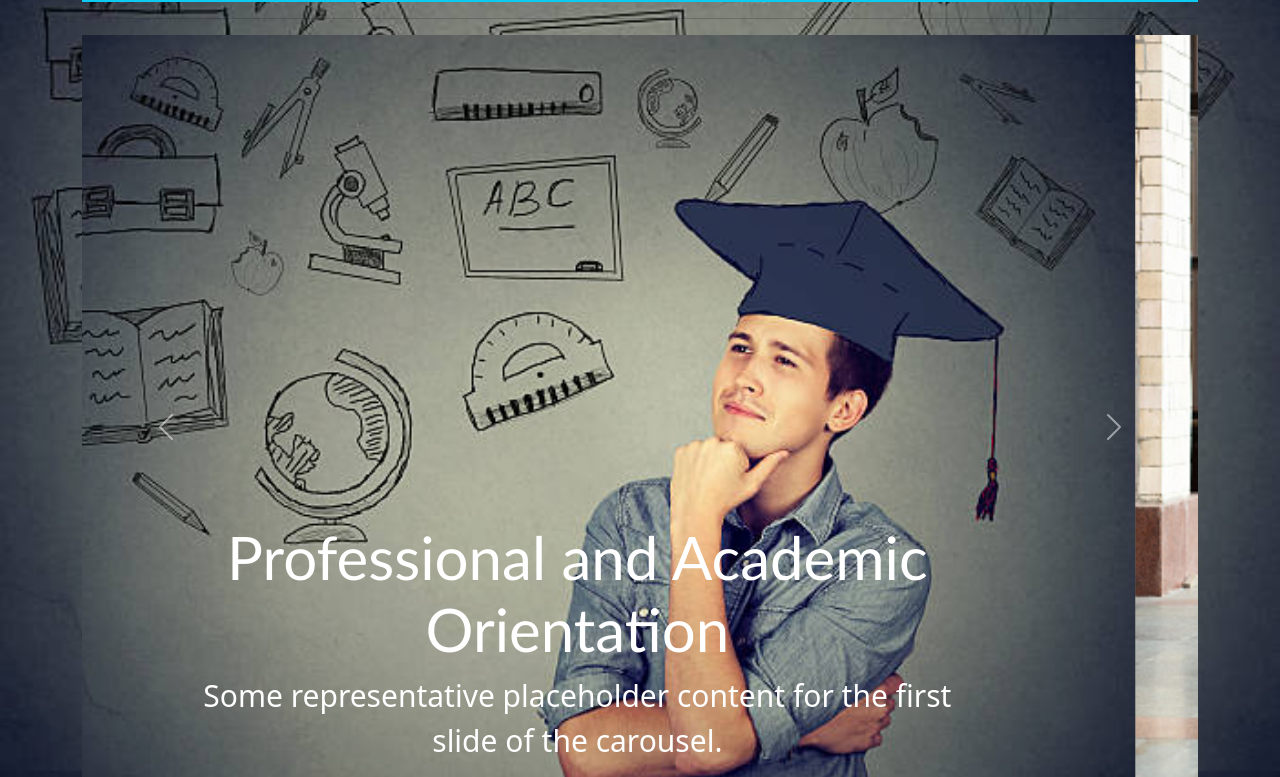
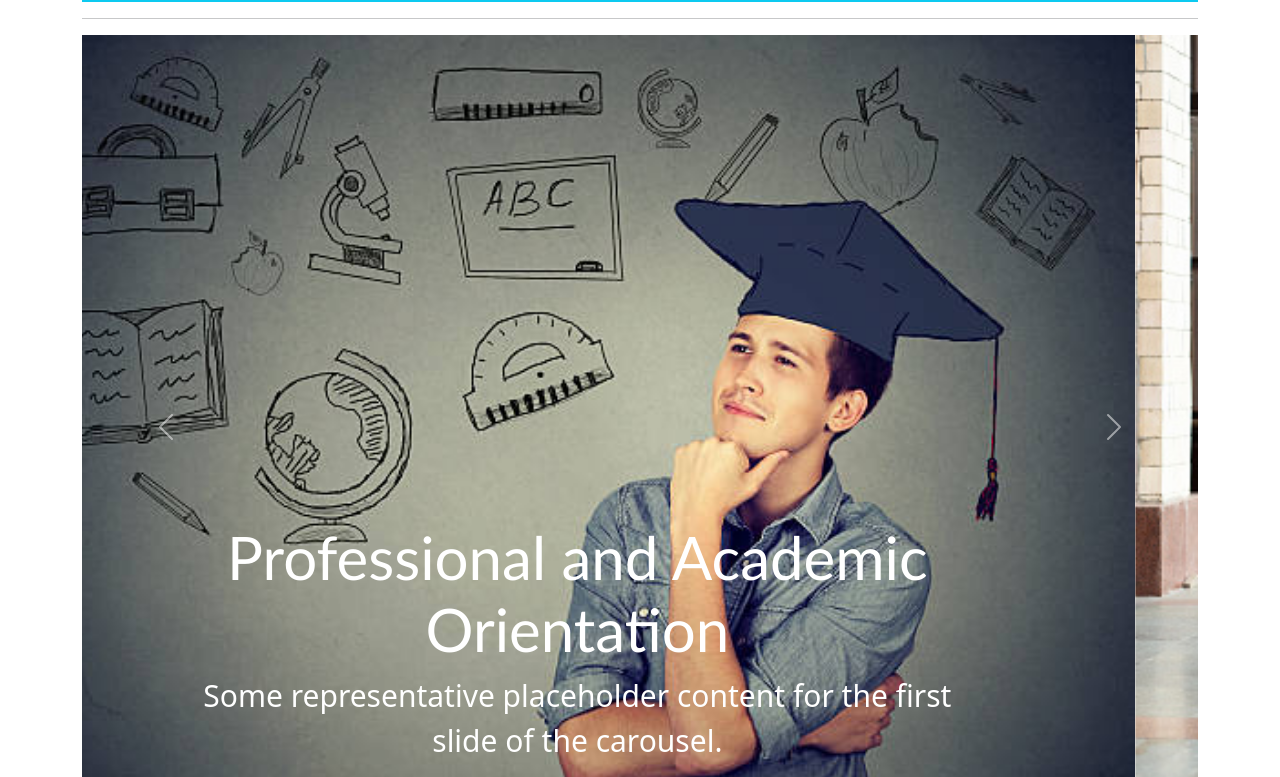
Before and after one commit to tchoumi313/School-Presentations-school-project, a plain HTML site: page index.html in a window 1280 px wide. Shown: the part 91-868 px from the top of the page. Drawn offline with Linux system fonts and the light colour scheme; files whose address does not match are found by name.

Commit message:
Update style.css

```diff
--- a/css/style.css
+++ b/css/style.css
@@ -9,9 +9,10 @@ body {
   background-position: center;
   transition: 0.5s;
 }
-.div1 {
+/*.div1 {
   height: 100%;
   background-image: url("/School-Presentations-school-project/images/site/4n.jpg");
   background-size: contain;
   background-position: center;
 }
+*/
```
